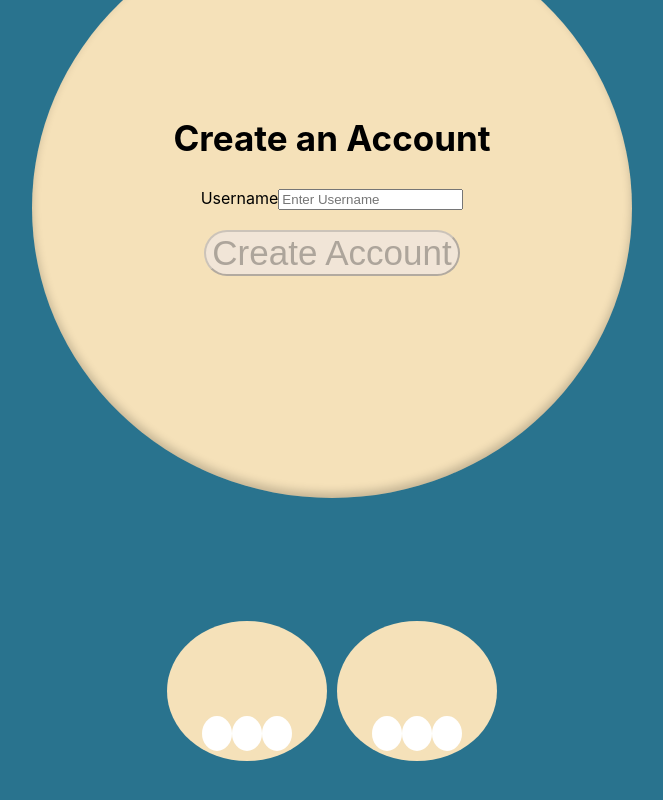
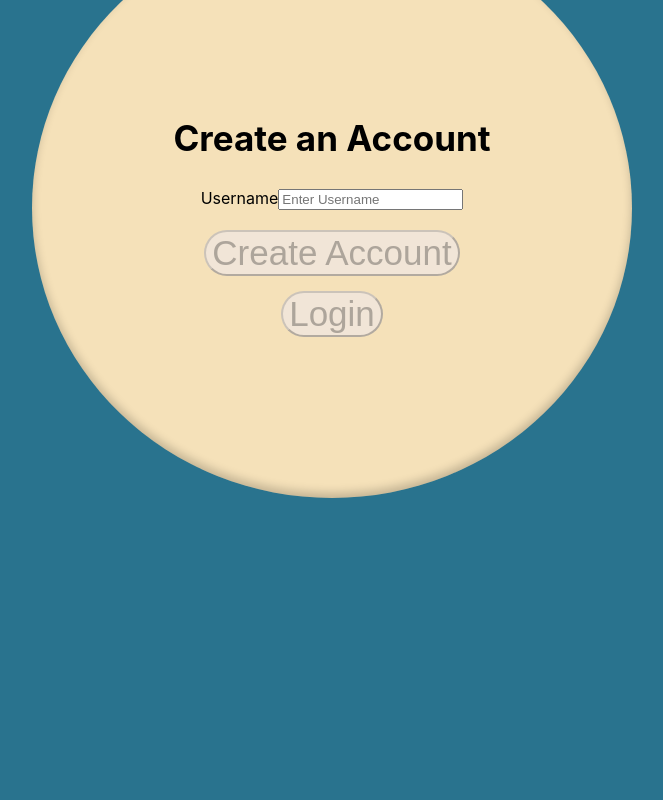
Before and after one commit to JonoSommers/Cardfolio-FE, a React (Vite) app: page / in a window 1280 px wide. Shown: the part 336-1136 px from the top of the page, without its empty margins (308-971 px from the left). After the commit the page ends 834 px from the top, so only its background shows below. Built offline with nearby package versions, Linux system fonts and the light colour scheme.

Commit message:
added feature: login button link to homepage.

```diff
--- a/src/App.jsx
+++ b/src/App.jsx
@@ -1,7 +1,7 @@
-import { Routes, Route, NavLink } from 'react-router-dom'
+import { Routes, Route} from 'react-router-dom'
 import './App.css';
 import LoginView from './LoginView.jsx'
-// import HomePageView from './HomePageView.jsx';
+import HomePageView from './HomePageView.jsx';
 
 function App() {
     return (
@@ -9,7 +9,7 @@ function App() {
             <section className="Snorlax">
                 <Routes>
                     <Route path="/" element={<LoginView />} />
-                    {/* <Route path="/home" element={<HomePageView />} /> */}
+                    <Route path="/home" element={<HomePageView />} />
                 </Routes>
             </section>
         </div>
--- /dev/null
+++ b/src/HomePageView.jsx
@@ -0,0 +1,11 @@
+import "./HomePageView.css"
+
+function HomePageView () {
+  return(
+    <header>
+      <h1>Howdy</h1>
+    </header>
+  )
+}
+
+export default HomePageView;
--- a/src/LoginView.css
+++ b/src/LoginView.css
@@ -2,6 +2,13 @@ h1 {
     text-align: center;
     margin-bottom: 50px;
     font-size: 100px;
+}
+p {
+    display: flex;
+    margin: auto;
+    flex-direction: column;
+    flex-wrap: wrap;
+    align-content: center;
 }
 
 button {
@@ -14,8 +21,8 @@ button {
     font-size: 35px;
 }
 
-.login_button {
-    margin-top: 200px;
+:link {
+    text-decoration: none;
 }
 
 body {
--- a/src/LoginView.jsx
+++ b/src/LoginView.jsx
@@ -1,6 +1,6 @@
 import "./LoginView.css";
+import { Link } from "react-router-dom"
 import { useState } from "react";
-import SnorlaxFeet from "./SnorlaxFeet";
 
 function LoginView() {
   const [username, setUsername] = useState("");
@@ -56,9 +56,14 @@ function LoginView() {
           <button className="submit_button" type="submit" disabled={!username.trim()}>
             Create Account
           </button>
+          <Link to={"/home"}>
+            <button className="login_button" type="submit" disabled={!username.trim()}>
+                Login
+            </button>
+          </Link>
         </form>
         {message && <p>{message}</p>} {/* Displays the backend message */}
-        <SnorlaxFeet />
+
       </div>
     </main>
   );
--- a/src/SnorlaxFeet.css
+++ /dev/null
@@ -1,48 +0,0 @@
-.snorlax-feet {
-    display: flex;
-    gap: 50px; /* Space between feet */
-    justify-content: center;
-    align-items: center;
-    height: 100vh; /* Full viewport height */
-    position: relative;
-}
-
-    .foot {
-    width: 120px;
-    height: 100px;
-    background-color: #7f6f62;
-    border-radius: 50%;
-    position: relative;
-    display: flex;
-    justify-content: center;
-    align-items: flex-end;
-    padding-bottom: 10px;
-    z-index: 10;
-}
-
-.foot::before {
-    content: "";
-    position: absolute;
-    width: 160px;
-    height: 140px;
-    background-color: #f5e1b9;
-    border-radius: 50%;
-    top: 50%;
-    left: 50%;
-    transform: translate(-50%, -50%);
-    z-index: -1;
-}
-
-    .claw {
-    width: 30px;
-    height: 35px;
-    background-color: white;
-    border-radius: 50%;
-    position: absolute;
-    bottom: -5px;
-    z-index: 20;
-}
-
-    .claw:nth-child(1) { left: 15px; }
-    .claw:nth-child(2) { left: 50%; transform: translateX(-50%); }
-    .claw:nth-child(3) { right: 15px; }
--- a/src/SnorlaxFeet.jsx
+++ /dev/null
@@ -1,21 +0,0 @@
-import React from 'react';
-import './SnorlaxFeet.css';
-
-const SnorlaxFeet = () => {
-    return (
-    <div className="snorlax-feet">
-        <div className="foot">
-                <div className="claw"></div>
-                <div className="claw"></div>
-                <div className="claw"></div>
-        </div>
-            <div className="foot">
-                <div className="claw"></div>
-                <div className="claw"></div>
-                <div className="claw"></div>
-        </div>
-    </div>
-    );
-};
-
-export default SnorlaxFeet;
```
Also changed, not shown: src/HomePageView.css (added).
